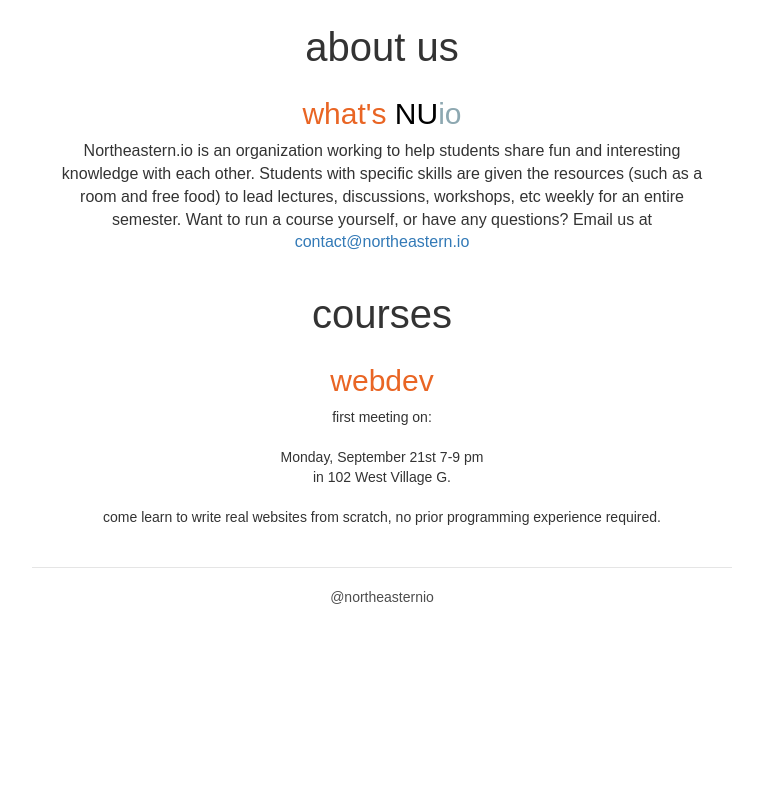
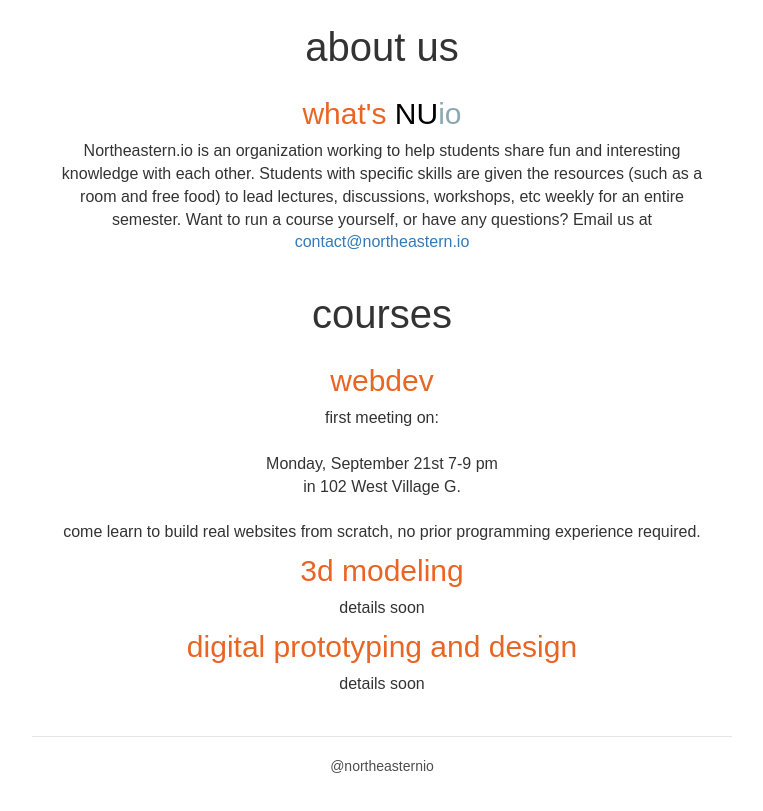
Before and after one commit to lukevs/northeasternio, a plain HTML site: page about/index.html in a window 1280 px wide. Shown: the part 83-894 px from the top of the page, without its empty margins (258-1021 px from the left). Before the commit the page ends 800 px from the top, so only its background shows below. Drawn offline with nearby package versions, Linux system fonts and the light colour scheme; a web font is replaced by a local one.

Commit message:
Add placeholders for 3d and digital prototyping classes

```diff
--- a/about/index.html
+++ b/about/index.html
@@ -68,8 +68,21 @@
           <div class="row marketing">
             <div class="col-sm-12">
               <h3>webdev</h3>
+              <p>
               first meeting on:<br><br>
-                Monday, September 21st 7-9 pm<br>in 102 West Village G.<br><br>come learn to write real websites from scratch, no prior programming experience required.
+                Monday, September 21st 7-9 pm<br>in 102 West Village G.<br><br>come learn to build real websites from scratch, no prior programming experience required.
+              </p>
+            </div>
+            <div class="col-sm-12">
+              <h3>3d modeling</h3>
+              <p>
+              details soon
+              </p>
+            </div>
+            <div class="col-sm-12">
+              <h3>digital prototyping and design</h3>
+              <p>
+              details soon
               </p>
             </div>
           </div>
```
